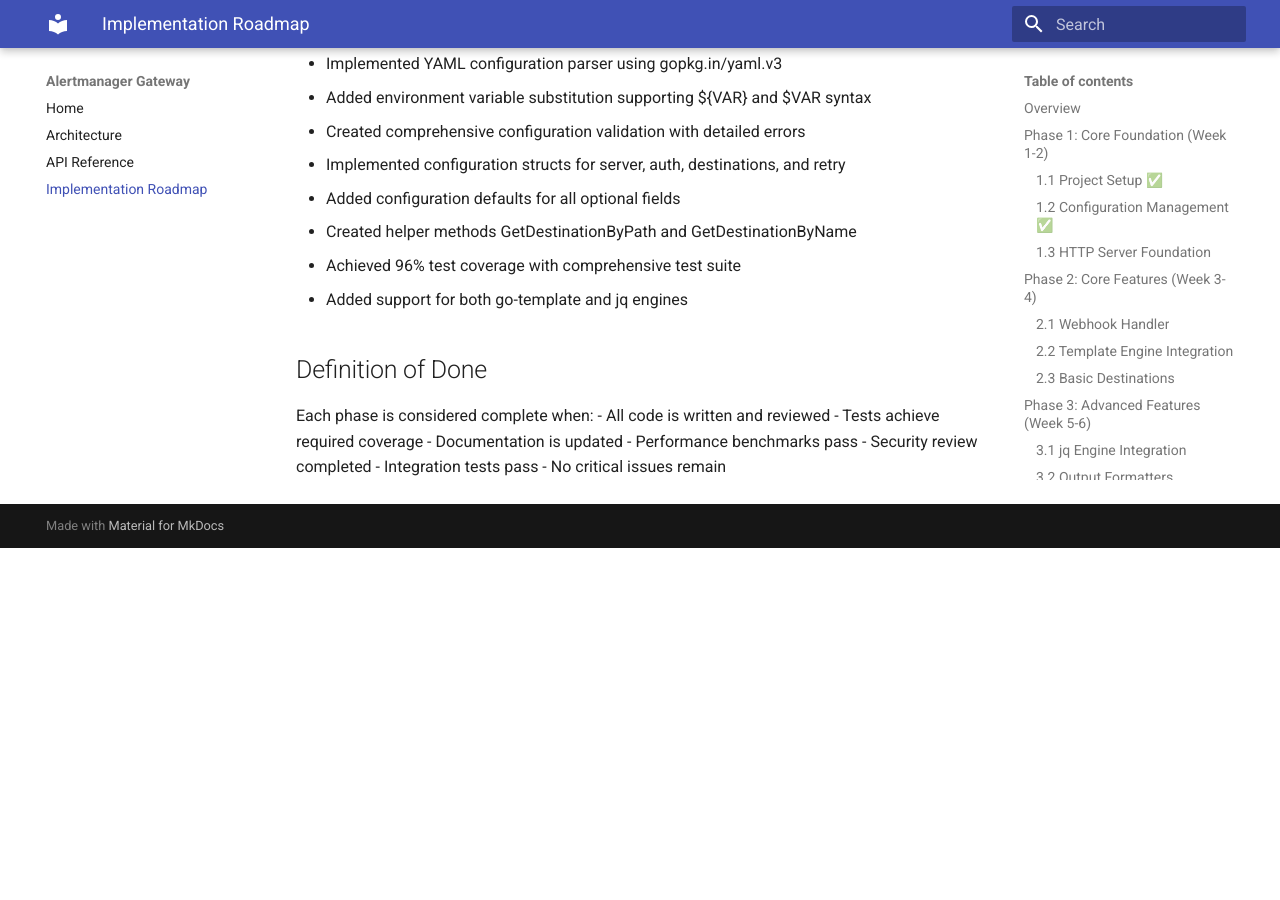
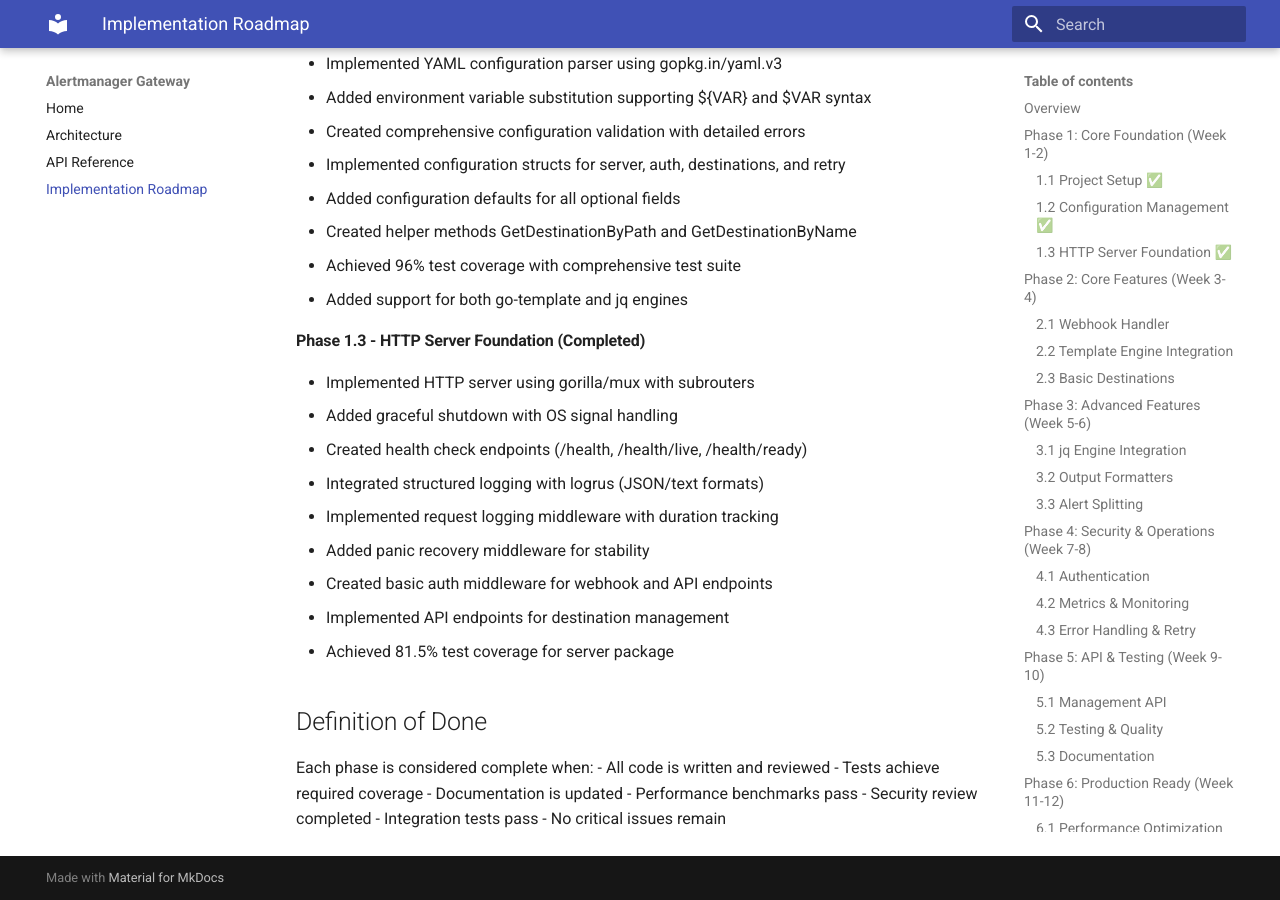
Before and after one commit to vitalvas/alertmanager-gateway, an MkDocs documentation site: the page built from docs/docs/roadmap.md, in a window 1280 px wide and 900 px high, scrolled down 8605 px. Built offline with MkDocs 1.6.1 and Material for MkDocs 9.7.7, drawn with Linux system fonts in a browser that asks for light colours; before the commit the page ends 9153 px from its top, so only the background shows below that; some of the changed text lies outside the part shown.

Commit message:
docs: update roadmap - Phase 1.3 completed, Phase 1 fully done

```diff
--- a/docs/docs/roadmap.md
+++ b/docs/docs/roadmap.md
@@ -19,12 +19,12 @@ This document outlines the implementation plan for the Alertmanager Gateway, org
 - [x] Implement configuration structs
 - [x] Add configuration tests
 
-### 1.3 HTTP Server Foundation
-- [ ] Implement basic HTTP server with gorilla/mux
-- [ ] Add graceful shutdown handling
-- [ ] Implement health check endpoints
-- [ ] Add structured logging with logrus
-- [ ] Create middleware for request logging
+### 1.3 HTTP Server Foundation ✅
+- [x] Implement basic HTTP server with gorilla/mux
+- [x] Add graceful shutdown handling
+- [x] Implement health check endpoints
+- [x] Add structured logging with logrus
+- [x] Create middleware for request logging
 
 ## Phase 2: Core Features (Week 3-4)
 
@@ -241,7 +241,7 @@ alertmanager-gateway/
 
 | Phase | Duration | Key Deliverable | Status |
 |-------|----------|-----------------|---------|
-| Phase 1 | 2 weeks | Core server running | 🟡 In Progress |
+| Phase 1 | 2 weeks | Core server running | ✅ Completed |
 | Phase 2 | 2 weeks | Basic transformations | ⏳ Pending |
 | Phase 3 | 2 weeks | Advanced features | ⏳ Pending |
 | Phase 4 | 2 weeks | Production hardening | ⏳ Pending |
@@ -272,6 +272,17 @@ alertmanager-gateway/
 - Achieved 96% test coverage with comprehensive test suite
 - Added support for both go-template and jq engines
 
+#### Phase 1.3 - HTTP Server Foundation (Completed)
+- Implemented HTTP server using gorilla/mux with subrouters
+- Added graceful shutdown with OS signal handling
+- Created health check endpoints (/health, /health/live, /health/ready)
+- Integrated structured logging with logrus (JSON/text formats)
+- Implemented request logging middleware with duration tracking
+- Added panic recovery middleware for stability
+- Created basic auth middleware for webhook and API endpoints
+- Implemented API endpoints for destination management
+- Achieved 81.5% test coverage for server package
+
 ## Definition of Done
 
 Each phase is considered complete when:
```
